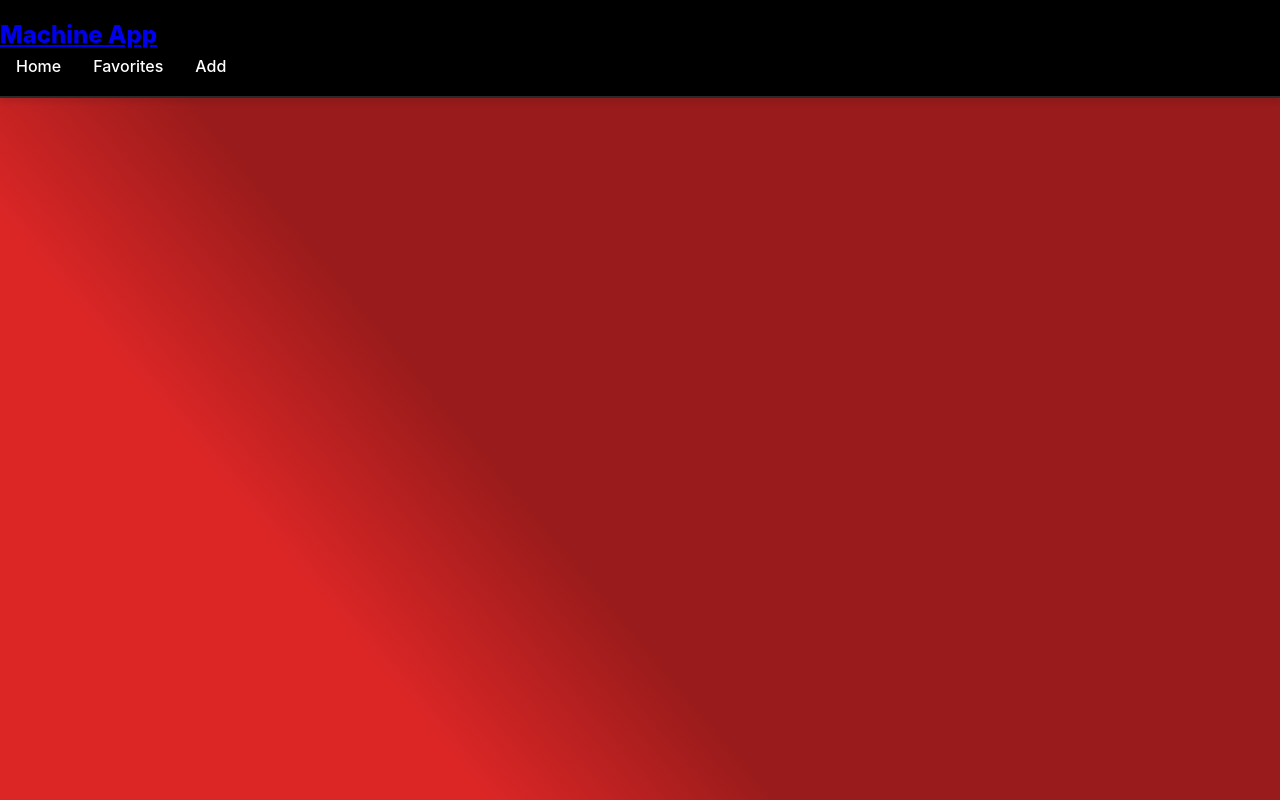
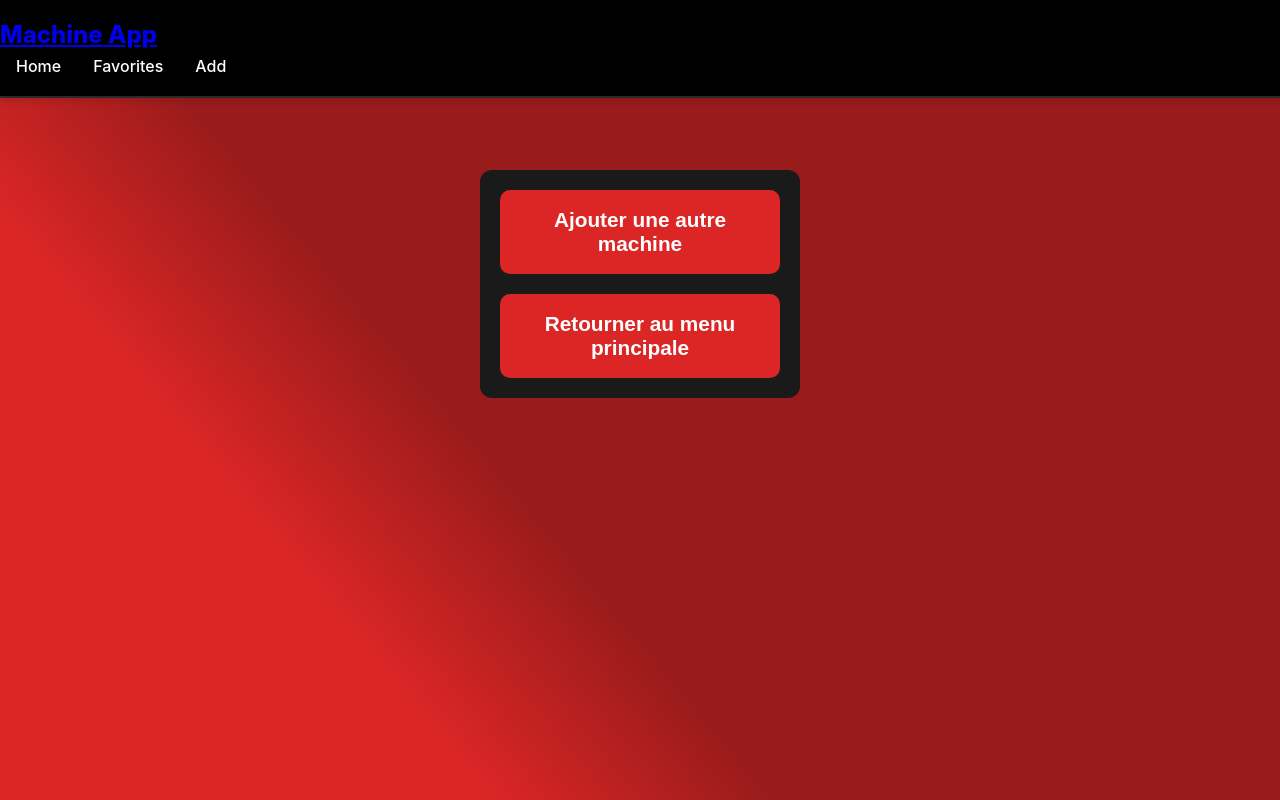
Before and after one commit to Saphire63/muscuApplicationReact, a React (Vite) app in the folder web/: page /askingAdd in a window 1280 px wide. Built offline with nearby package versions, Linux system fonts and the light colour scheme.

Commit message:
ajout de page bien créer

```diff
--- a/web/src/App.jsx
+++ b/web/src/App.jsx
@@ -10,7 +10,7 @@ import Favorites from "./pages/Favorites";
 import NavBar from "./components/NavBar";
 import AddMachine from "./pages/AddMachine";
 import MachineInfos from "./pages/MachineInfos";
-
+import AskingAdd from "./pages/AskingAdd";
 function App() {
   return (
     <div>
@@ -21,6 +21,7 @@ function App() {
           <Route path="/favorites" element ={<Favorites/>}/>
           <Route path ="/add" element ={<AddMachine/>}/>
           <Route path ="/machine/:id" element ={<MachineInfos/>}/>
+          <Route path ="/askingAdd" element = {<AskingAdd/>}/>
         </Routes>
       </main>
     </div>
--- /dev/null
+++ b/web/src/css/AskingAdd.css
@@ -0,0 +1,50 @@
+.boutons-centre {
+    display: flex;
+    flex-direction: column;
+    align-items: center;
+    gap: 20px;
+
+    /* Le fond autour des boutons */
+    padding: 20px;                 /* marge interne stable */
+    background-color: var(--dark-gray);
+    border-radius: var(--radius-lg);
+
+    width: fit-content;            /* Ajuste la largeur automatiquement */
+    max-width: 90%;                /* Ne dépasse jamais l'écran */
+    margin: 40px auto;             /* centre le bloc */
+}
+
+.boutons-centre button {
+    width: 100%;                   /* s’adapte au conteneur */
+    max-width: 280px;              /* limite sur grand écran */
+    padding: 18px 24px;
+    font-size: 1.3rem;
+    font-weight: 600;
+
+    border-radius: 10px;
+    border: none;
+    cursor: pointer;
+
+    background-color: var(--primary-red);
+    color: white;
+
+    transition: 0.2s ease;
+}
+
+.boutons-centre button:hover {
+    background-color: var(--dark-red);
+    transform: translateY(-2px);
+    box-shadow: var(--shadow-hover);
+}
+
+.boutons-centre button:active {
+    transform: scale(0.98);
+}
+
+/* 📱 VERSION MOBILE */
+@media (max-width: 480px) {
+    .boutons-centre button {
+        font-size: 1.1rem;
+        padding: 14px 20px;
+    }
+}
--- a/web/src/pages/AddMachine.jsx
+++ b/web/src/pages/AddMachine.jsx
@@ -1,4 +1,6 @@
 import { use, useState } from "react"
+import { Navigate, useNavigate } from "react-router-dom"
+
 import "../css/global.css"
 import Machine from "../models/Machine.js"
 import "../css/addMachine.css"
@@ -10,6 +12,7 @@ function AddMachine(){
     const [poidsMax, setPoidsMax] = useState("")
     const [message, setMessage] = useState("")
     const [image, setImage] = useState("")
+    const navigate = useNavigate()
 
 
 
@@ -53,7 +56,7 @@ function AddMachine(){
         e.preventDefault()
 
         if(!image){
-            setImage("NoImage")
+            setImage(null)
         }
         if(title ==""){
             setMessage("entrez un titre")
@@ -77,7 +80,12 @@ function AddMachine(){
             else{
                 localStorage.setItem("Machine_"+title, JSON.stringify(nM))
                 setMessage("machine crée")
-
+                try{
+                    navigate("/askingAdd")
+                }
+                catch(err){
+                    console.log('Erreur lors de la redirection')
+                }
             }
         }
         catch(err){
@@ -123,7 +131,7 @@ function AddMachine(){
                         style={{ display: 'none' }}
                     />
 
-                    {image && (
+                    {image && image!=="NoImage" &&(
                         <div className="image-preview">
                             <img
                                 src={image}
--- /dev/null
+++ b/web/src/pages/AskingAdd.jsx
@@ -0,0 +1,14 @@
+
+import "../css/global.css"
+import "../css/AskingAdd.css"
+import { useNavigate, Navigate } from "react-router-dom";
+
+function AskingAdd (){
+    const navigate = useNavigate()
+
+    return (<div className="boutons-centre">
+        <button onClick={(e) =>navigate("/add")}>Ajouter une autre machine</button>
+        <button onClick={(e) =>navigate("/")}>Retourner au menu principale</button>
+    </div>)
+}
+export default AskingAdd;
```
